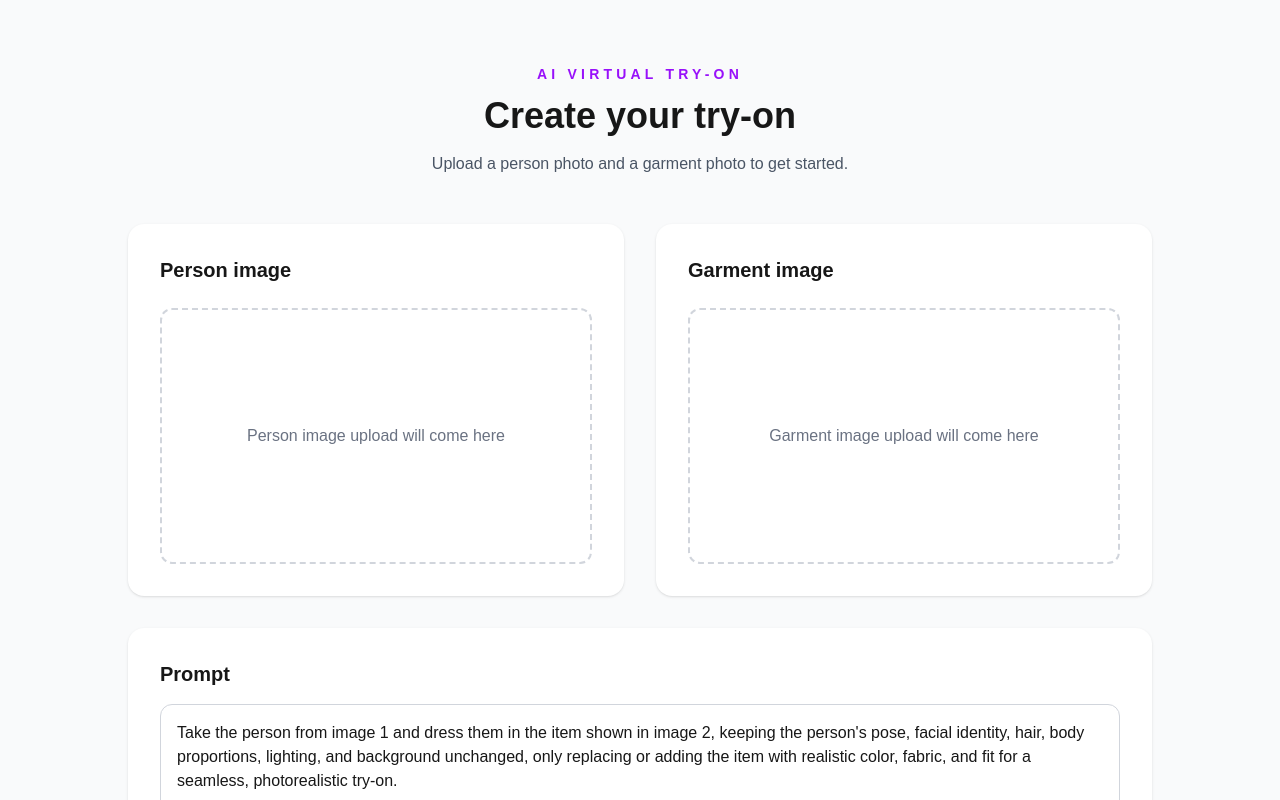
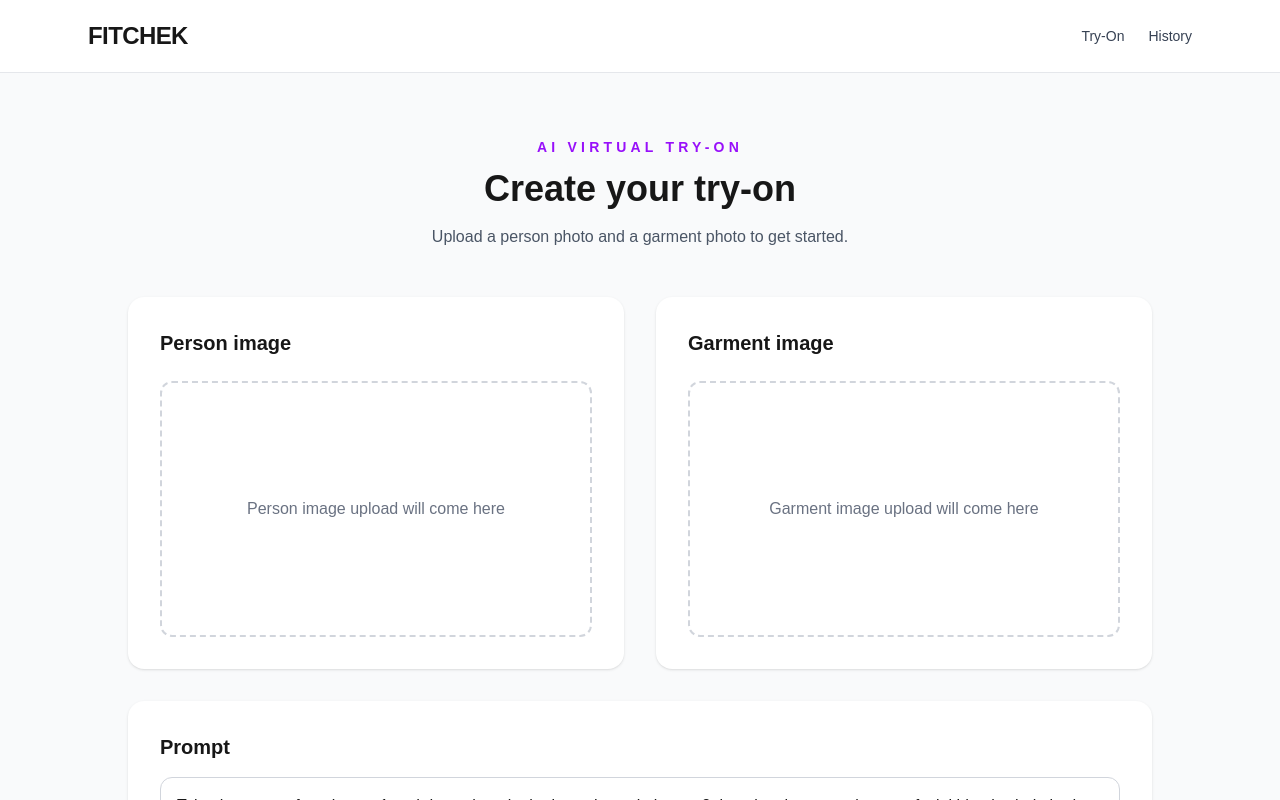
Before and after one commit to Danushiya/fitchek-tryon, a Next.js app: page /playground in a window 1280 px wide. Shown: the top 800 px of the page. Built offline with nearby package versions, Linux system fonts and the light colour scheme.

Commit message:
feat: added shared navigation

```diff
--- a/app/layout.tsx
+++ b/app/layout.tsx
@@ -1,6 +1,7 @@
 import type { Metadata } from "next";
 import { Geist, Geist_Mono } from "next/font/google";
 import "./globals.css";
+import Navbar from "@/components/Navbar";
 
 const geistSans = Geist({
   variable: "--font-geist-sans",
@@ -23,7 +24,10 @@
       lang="en"
       className={`${geistSans.variable} ${geistMono.variable} h-full antialiased`}
     >
-      <body className="min-h-full flex flex-col">{children}</body>
+      <body className="min-h-full flex flex-col">
+        <Navbar />
+        {children}
+      </body>
     </html>
   );
 }
--- /dev/null
+++ b/components/Navbar.tsx
@@ -0,0 +1,32 @@
+import Link from "next/link";
+
+export default function Navbar() {
+  return (
+    <header className="border-b border-gray-200 bg-white">
+      <nav className="mx-auto flex max-w-6xl items-center justify-between px-6 py-5">
+        <Link
+          href="/"
+          className="text-2xl font-bold tracking-tight"
+        >
+          FITCHEK
+        </Link>
+
+        <div className="flex items-center gap-6">
+          <Link
+            href="/playground"
+            className="text-sm font-medium text-gray-700 transition hover:text-black"
+          >
+            Try-On
+          </Link>
+
+          <Link
+            href="/history"
+            className="text-sm font-medium text-gray-700 transition hover:text-black"
+          >
+            History
+          </Link>
+        </div>
+      </nav>
+    </header>
+  );
+}
```
